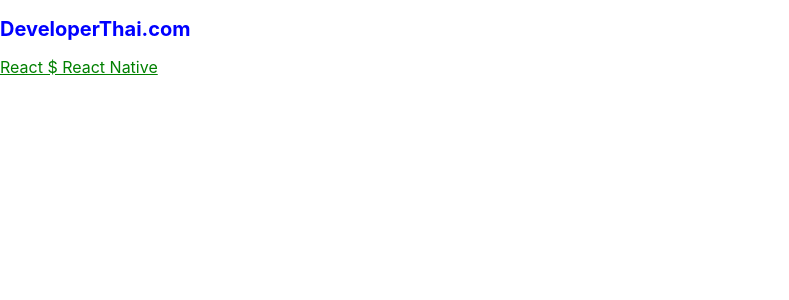
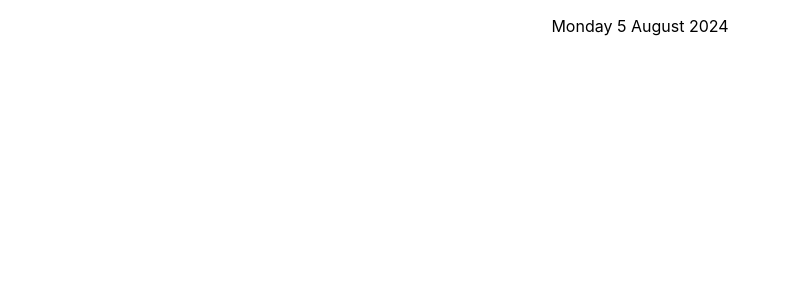
Before and after one commit to Charinthorn/app1, a React (Create React App) app: page / in a window 1280 px wide. Shown: the top 300 px of the page, without its empty margins (0-789 px from the left). Built offline with nearby package versions, Linux system fonts and the light colour scheme.

Commit message:
commit component
commit component

```diff
--- a/src/App.js
+++ b/src/App.js
@@ -1,11 +1,10 @@
 import React from 'react'
-import './style.css'
+import Calendar from './class-components'
 
 export default function App(){
   return(
     <>
-    <h2>DeveloperThai.com</h2>
-    <div className='title'>React $ React Native</div>
+    <p><center><Calendar/></center></p>
     </>
   )
 }
--- /dev/null
+++ b/src/class-components.js
@@ -0,0 +1,17 @@
+import React from 'react'
+
+export default class Calendar extends React.Component{
+    getDate(){
+        const dayNames=['Sunday','Monday','Tuesday','Wednesday','Thursday','Friday','Saturday']
+        const monthNames = ['January',' February','March','April','May','June','July','August','September','October','November','December']
+        const date = new Date()
+        const weekDay = dayNames[date.getDay()]
+        const day = date.getDate()
+        const month = monthNames[date.getMonth()]
+        const year = date.getFullYear()
+        return `${weekDay} ${day} ${month} ${year}`
+    }
+    render(){
+        return <div>{this.getDate()}</div>
+    }
+}
```
